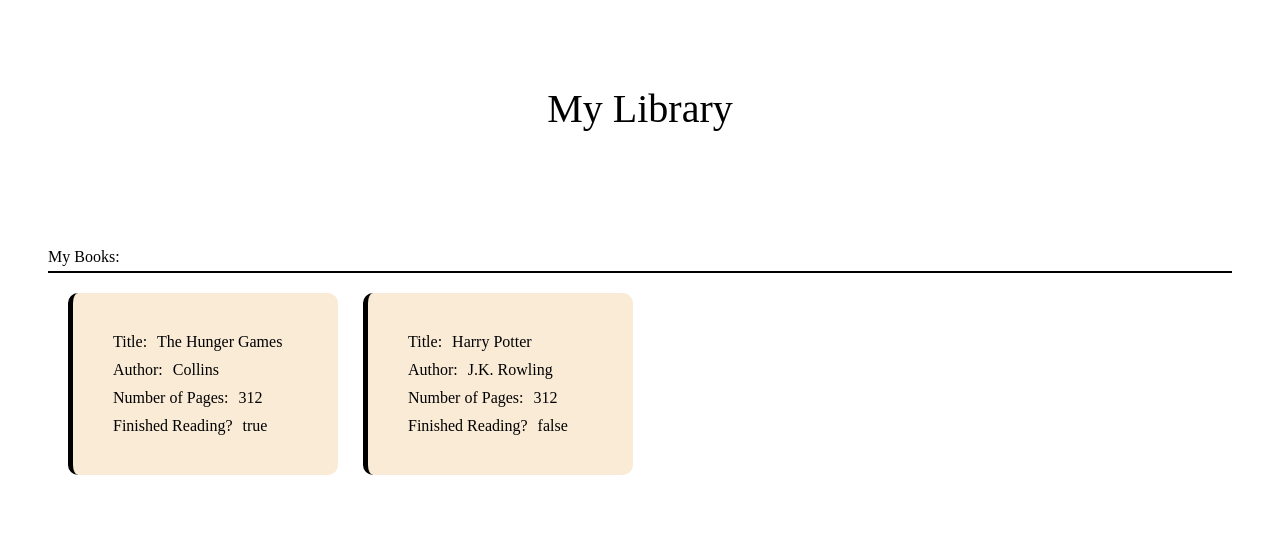
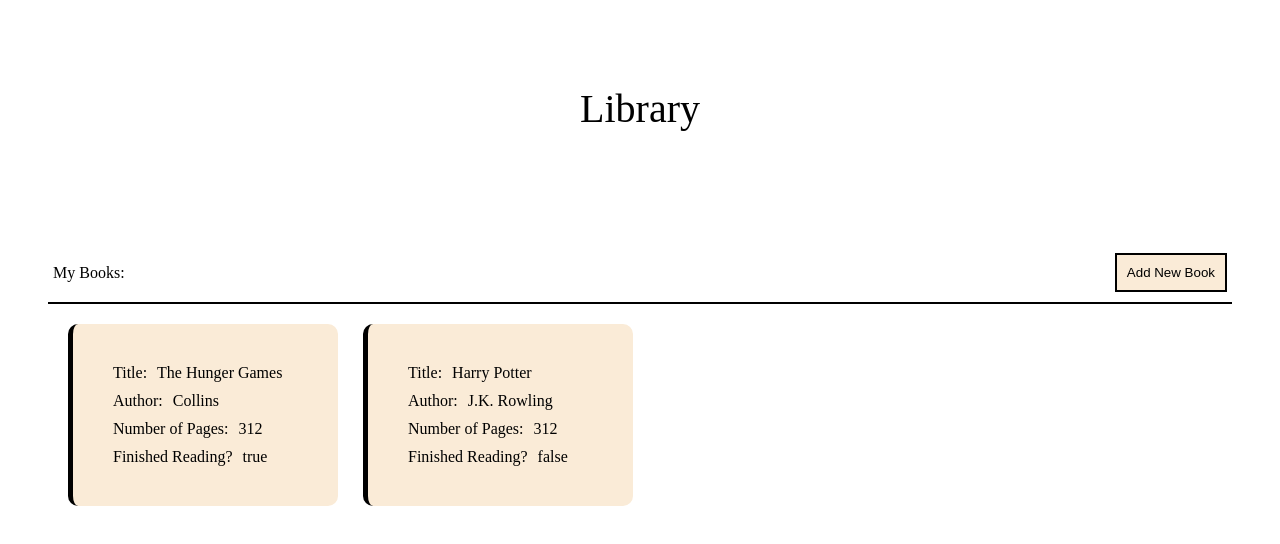
Before and after one commit to manielsen13/odin-library-project, a plain HTML site: page index.html in a window 1280 px wide. Drawn offline with Linux system fonts and the light colour scheme.

Commit message:
Add "Add New Book" Button. Add Hover Effects to Cards and Button.

```diff
--- a/index.html
+++ b/index.html
@@ -10,11 +10,19 @@
 </head>
 <body>
 
-    <div class="header">My Library</div>
+    <div class="header">
+        <div>Library</div>
+    </div>
 
 
     <div class="block2">
-        <div>My Books:</div>
+        <div class="block2Header">
+            <div>My Books:</div>
+            <button id="addNewBookButton">Add New Book</button>
+
+
+        </div>
+
         <div class="bookCardsContainer">
         </div>
     </div>
--- a/styles.css
+++ b/styles.css
@@ -26,6 +26,23 @@
     gap: 5px;
 }
 
+.block2Header {
+    display: flex;
+    align-items: center;
+    margin: 5px;
+}
+
+#addNewBookButton {
+    margin-left: auto;
+    padding: 10px;
+    border: solid 2px black;
+    background-color: antiquewhite;
+}
+
+#addNewBookButton:hover {
+    background-color: whitesmoke;
+}
+
 .bookCard {
     background-color: antiquewhite;
     padding: 40px;
@@ -35,3 +52,7 @@
     border-left: solid 5px black;
     border-radius: 10px;
 }
+
+.bookCard:hover {
+    box-shadow: 1px 1px 2px black;
+}
```
